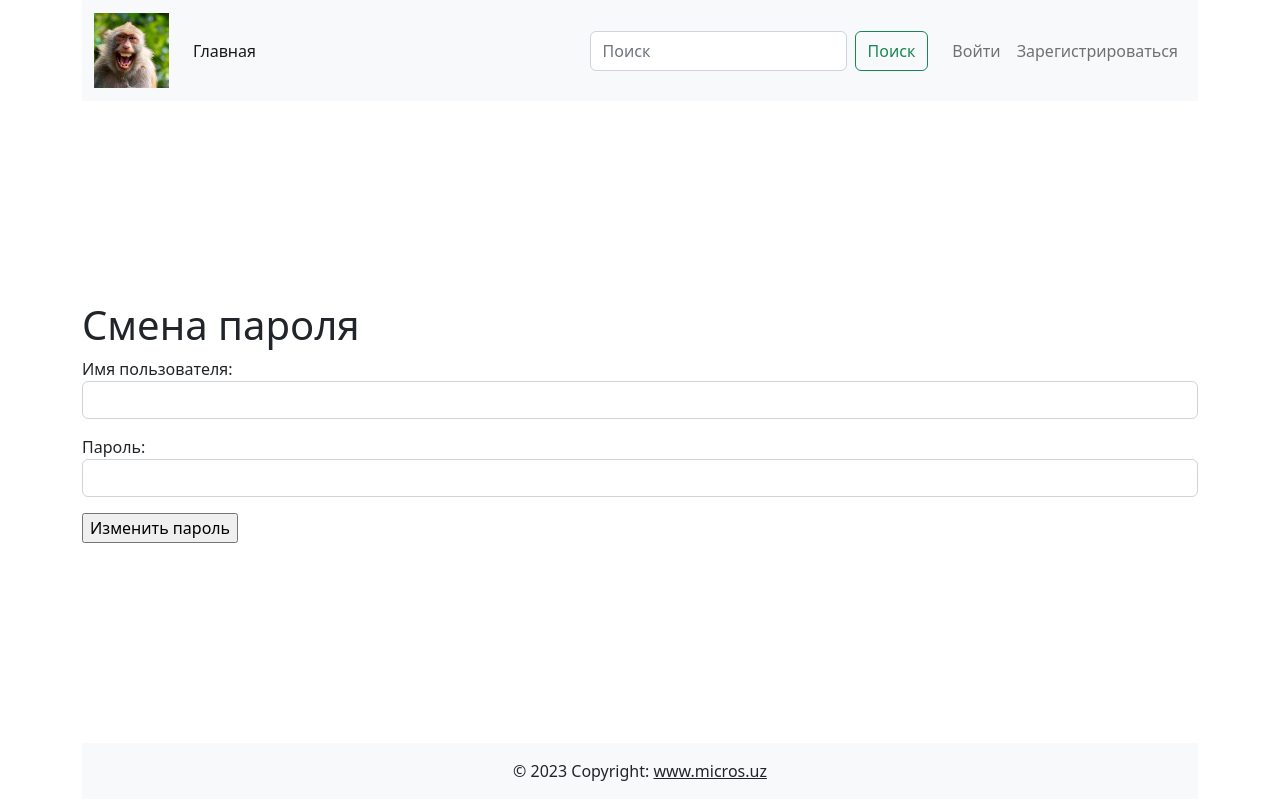
After one commit to OranXl/Django_2.0, a Django app: template cooking/templates/cooking/password_change_form.html in a window 1280 px wide. The commit adds this page. Run offline with Django 5.2, Linux system fonts and the light colour scheme; the template is opened without the code that fills it: values that come from a table or form of the project are taken from there, others are empty.

Commit message:
add change password

```diff
--- /dev/null
+++ b/cooking/templates/cooking/password_change_form.html
@@ -0,0 +1,16 @@
+{% extends "base.html" %}
+
+{% block main %}
+
+    <div><div style="margin-top: 200px;"></div></div>
+    <h1>Смена пароля</h1>
+
+    <form action="." method="post">
+        {{ form.as_p }}
+        {% csrf_token %}
+        <p><input type="submit" value="Изменить пароль"></p>
+    </form>
+    <div><div style="margin-top: 200px;"></div></div>
+
+
+{% endblock main %}
--- a/cooking/templates/cooking/profile.html
+++ b/cooking/templates/cooking/profile.html
@@ -17,6 +17,7 @@
                               <button class="btn btn-primary">Follow</button>
                               <button class="btn btn-outline-primary">Message</button>
                             </div>
+                            <a href="{% url 'change_password' %}" class="dropdown-item">Изменить пароль</a>
                           </div>
                         </div>
                       </div>
--- a/cooking/urls.py
+++ b/cooking/urls.py
@@ -14,6 +14,7 @@ urlpatterns = (
     path('post/<int:pk>/update', PostUpdate.as_view(), name='post_update'),
     path('post/<int:pk>/delete', Postdelet.as_view(), name='delete_post'),
     path('search/', SearchResult.as_view(), name='search'),
+    path('password', UserChangePassword.as_view(), name='change_password'),
 
     path('login/', user_login, name='login'),
     path('logout/', user_logout, name='logout'),
```
Also changed, not shown: cooking/views.py (+8 -0 lines).
